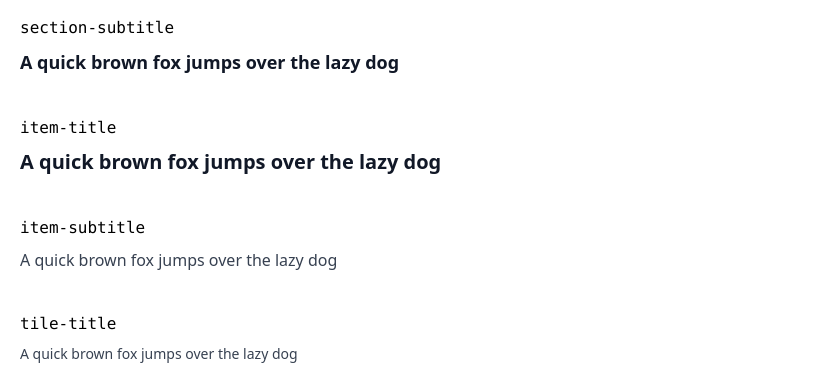
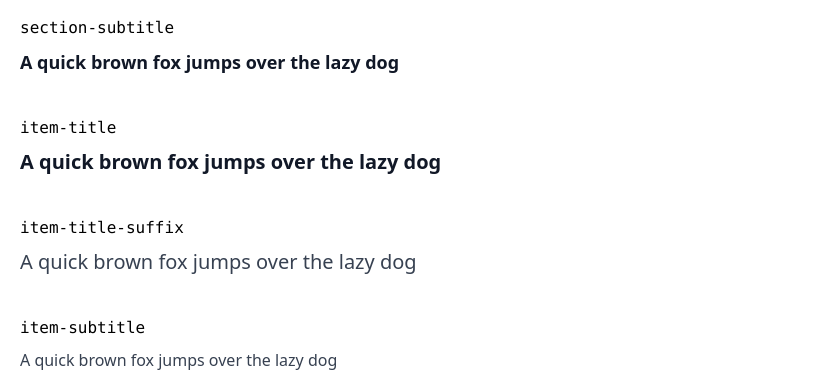
Before and after one commit to KonradSzwarc/devscard, an Astro site: page /playground/typography in a window 1280 px wide. Shown: the part 422-800 px from the top of the page, without its empty margins (0-819 px from the left). Built offline with nearby package versions, Linux system fonts and the light colour scheme; Astro itself is replaced by a stand-in of ours.

Commit message:
Add item-title-suffix typography variant

```diff
--- a/src/components/atoms/typography.astro
+++ b/src/components/atoms/typography.astro
@@ -1,13 +1,14 @@
 ---
 type TypographyVariant =
-  | 'item-title'
-  | 'item-subtitle'
-  | 'tile-title'
-  | 'tile-subtitle'
   | 'main-title'
   | 'main-subtitle'
   | 'section-title'
   | 'section-subtitle'
+  | 'item-title'
+  | 'item-title-suffix'
+  | 'item-subtitle'
+  | 'tile-title'
+  | 'tile-subtitle'
   | 'paragraph';
 
 const variantToElement = {
@@ -16,6 +17,7 @@ const variantToElement = {
   'section-title': 'h2',
   'section-subtitle': 'h3',
   'item-title': 'h3',
+  'item-title-suffix': 'span',
   'item-subtitle': 'p',
   'tile-title': 'h4',
   'tile-subtitle': 'p',
@@ -28,6 +30,7 @@ const variantToClassName = {
   'section-title': 'text-3xl font-extrabold text-gray-900',
   'section-subtitle': 'text-lg font-extrabold text-gray-900',
   'item-title': 'text-xl font-extrabold text-gray-900',
+  'item-title-suffix': 'text-xl font-medium text-gray-700',
   'item-subtitle': 'text-md font-medium text-gray-700',
   'tile-title': 'text-sm font-medium text-gray-700',
   'tile-subtitle': 'text-sm font-normal text-gray-500',
--- a/src/pages/playground/typography.astro
+++ b/src/pages/playground/typography.astro
@@ -30,6 +30,10 @@ const text = 'A quick brown fox jumps over the lazy dog';
     <Typography variant="item-title">{text}</Typography>
   </div>
   <div>
+    <p class="mb-2 font-mono">item-title-suffix</p>
+    <Typography variant="item-title-suffix">{text}</Typography>
+  </div>
+  <div>
     <p class="mb-2 font-mono">item-subtitle</p>
     <Typography variant="item-subtitle">{text}</Typography>
   </div>
```
